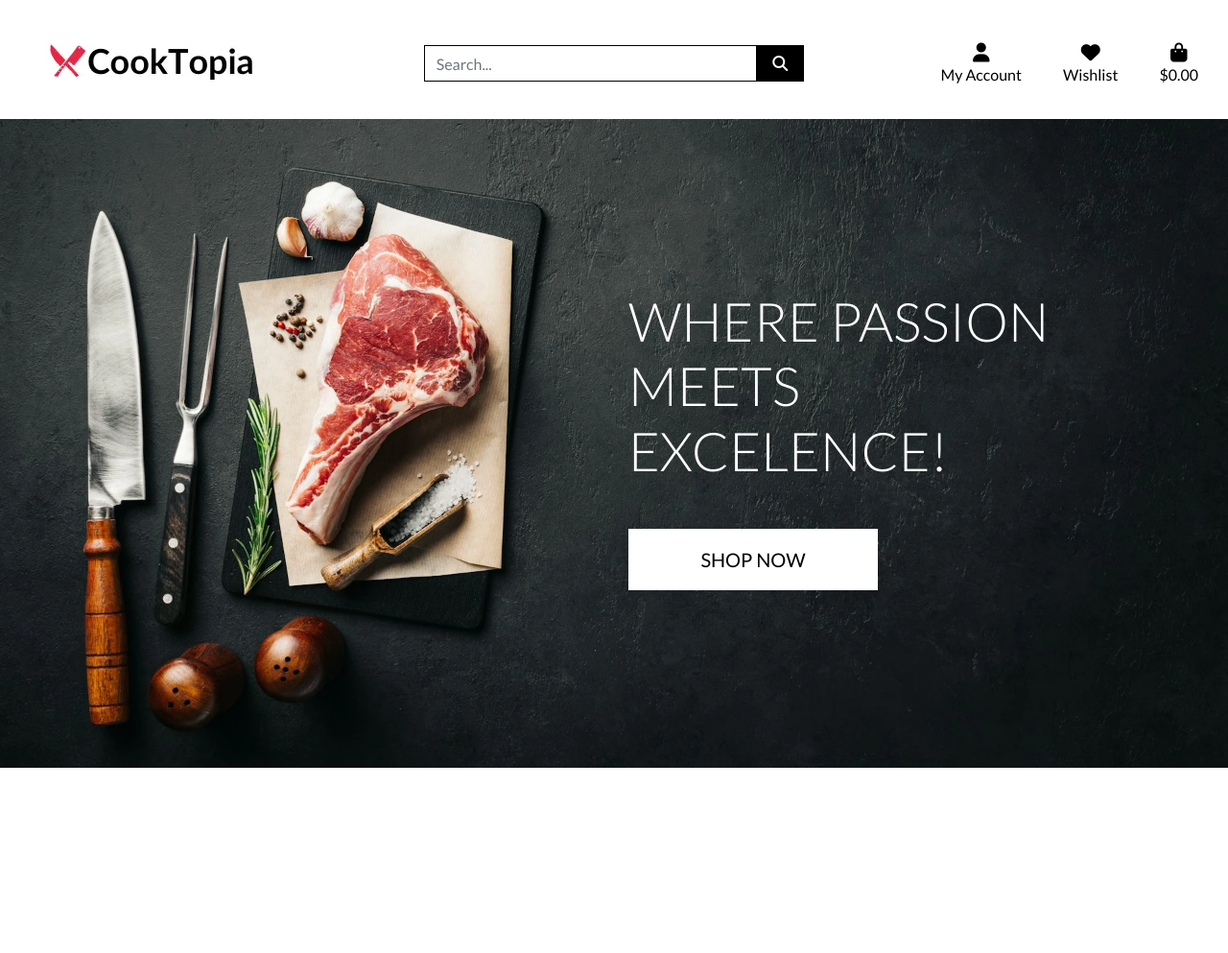
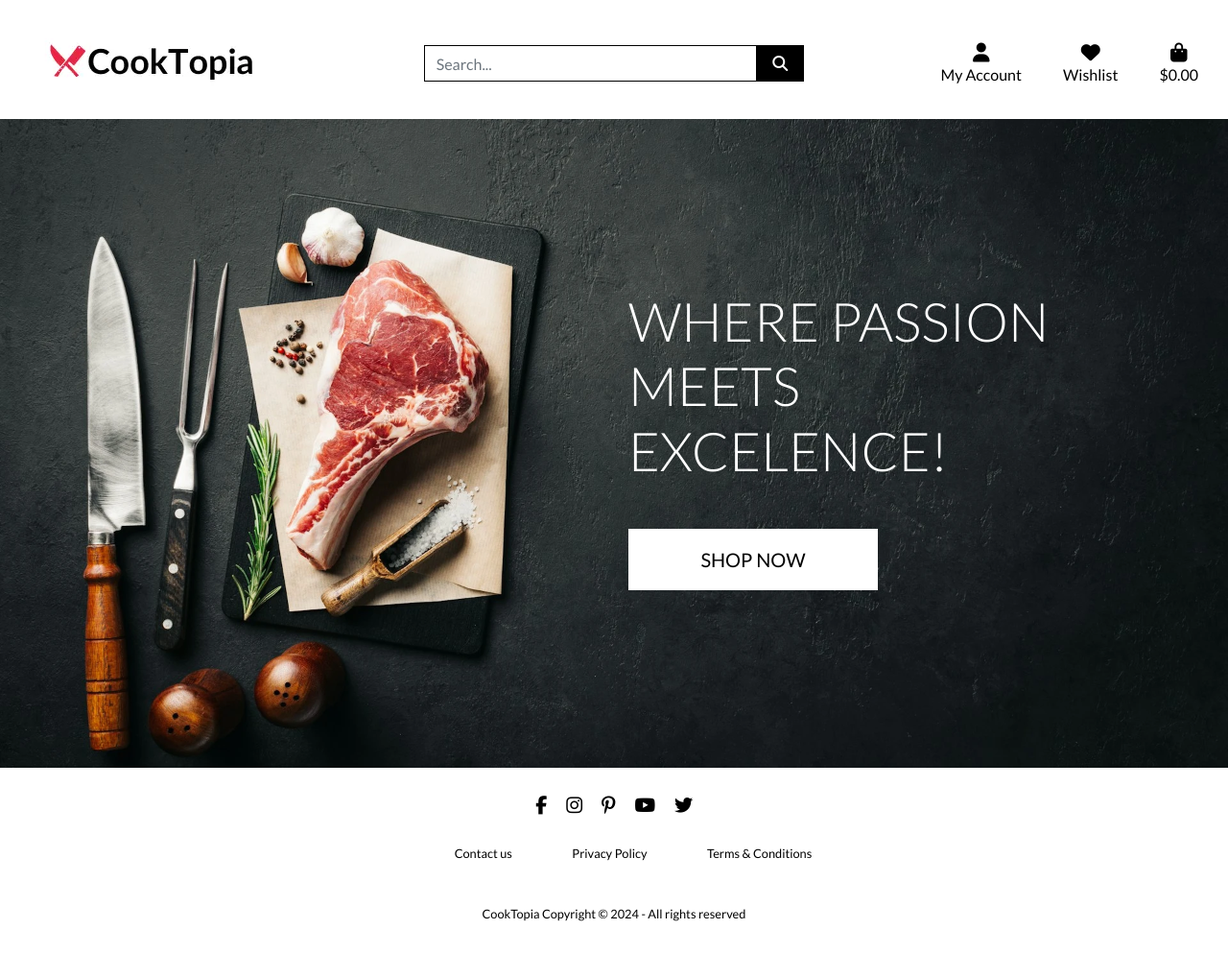
Before and after one commit to AleksandarJavorovic/cooktopia, a Django app: page / in a window 1280 px wide. Shown: the whole page at 96% size. Before the commit the page ends 800 px from the top, so only its background shows below. Run offline with Django 3.2, Linux system fonts and the light colour scheme; some libraries are stand-ins or nearby versions.

Commit message:
add footer with styles

```diff
--- a/static/css/base.css
+++ b/static/css/base.css
@@ -8,6 +8,8 @@
     height: calc(100vh - 164px);
     color: #555;
     font-family: 'Lato';
+    margin:0;
+    overflow-x:hidden;
 }
 
 /* from Bulma */
@@ -56,6 +58,50 @@
     border: 1px solid black !important;
 }
 
+/* Footer */
+
+.footer{
+    background:white;
+    padding:10px 0px;
+    text-align:center;
+}
+
+.footer .row{
+    width:100%;
+    margin:1% 0%;
+    padding:0.6% 0%;
+    color:black;
+    font-size:0.8em;
+    justify-content: center;
+    gap: 20px;
+}
+
+.footer .row a{
+    text-decoration:none;
+    color:black;
+    transition:0.5s;
+}
+
+.footer .row a:hover{
+    color:gray;
+    text-decoration: underline;
+}
+
+.footer .row ul{
+    width:100%;
+}
+
+.footer .row ul li{
+    display:inline-block;
+    margin:0px 30px;
+}
+
+.footer .row a i{
+    font-size:1.5em;
+    margin:0% 1%;
+}
+
+
 /* -------------------------------- Media Queries */
 
 /* Slightly larger container on xl screens */
@@ -79,3 +125,18 @@
         padding-top: 164px;
     }
 }
+
+@media (max-width:720px){
+    .footer{
+    text-align:left;
+    padding:5%;
+    }
+    .footer .row ul li{
+    display:block;
+    margin:10px 0px;
+    text-align:left;
+    }
+    .footer .row a i{
+    margin:0% 3%;
+    }
+}
--- a/templates/base.html
+++ b/templates/base.html
@@ -128,6 +128,30 @@
     {% block postloadjs %}
     {% endblock %}
 
+    <!-- Footer -->
+    <footer>
+      <div class="footer">
+        <div class="row">
+          <a href="https://www.facebook.com/" target="_blank" rel="noopener" aria-label="Facebook - Opens in a new tab"><i class="fa fa-facebook"></i></a>
+          <a href="https://www.instagram.com/" target="_blank" rel="noopener" aria-label="Instagram - Opens in a new tab"><i class="fa fa-instagram"></i></a>
+          <a href="https://www.pinterest.com/" target="_blank" rel="noopener" aria-label="Pinterest - Opens in a new tab"><i class="fa-brands fa-pinterest-p"></i></a>
+          <a href="https://www.youtube.com/" target="_blank" rel="noopener" aria-label="Youtube - Opens in a new tab"><i class="fa fa-youtube"></i></a>
+          <a href="https://www.twitter.com/" target="_blank" rel="noopener" aria-label="Twitter - Opens in a new tab"><i class="fa fa-twitter"></i></a>
+        </div>
+
+        <div class="row">
+          <ul>
+            <li><a href="#">Contact us</a></li>
+            <li><a href="#">Privacy Policy</a></li>
+            <li><a href="#">Terms & Conditions</a></li>
+          </ul>
+        </div>
+
+        <div class="row">
+          CookTopia Copyright © 2024 - All rights reserved
+        </div>
+      </div>
+      </footer>
 
   </body>
 </html>
```
